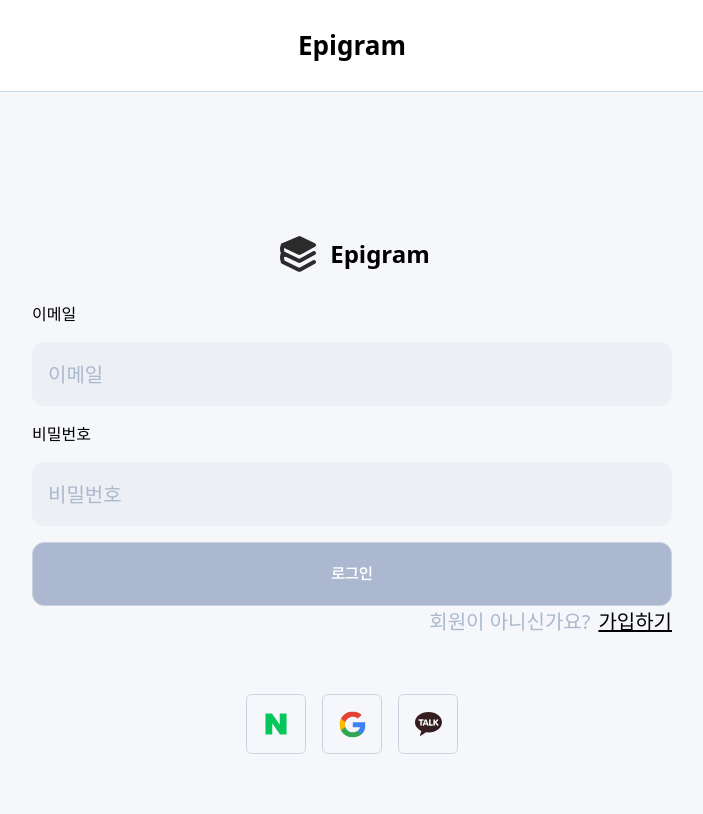
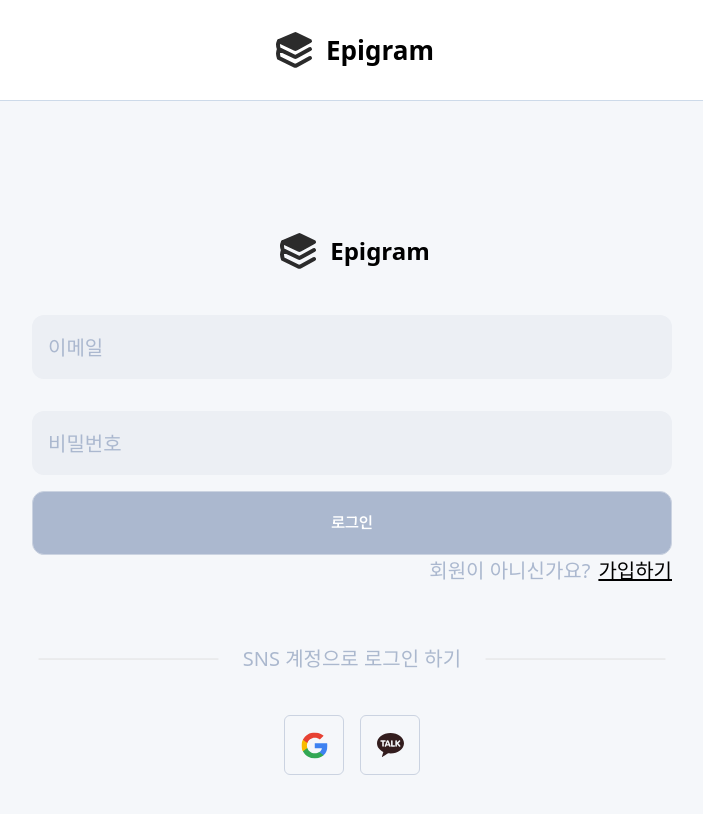
Before and after one commit to lhv0829/epgiram, a Next.js app: page /login in a window 1280 px wide. Shown: the top 814 px of the page, without its empty margins (288-991 px from the left). Built offline with nearby package versions, Linux system fonts and the light colour scheme.

Commit message:
chore : auth form 수정

```diff
--- a/components/auth/loginForm/index.tsx
+++ b/components/auth/loginForm/index.tsx
@@ -43,13 +43,11 @@
   const [isFormValid, setIsFormValid] = useState(false);
   const formFields = [
     {
-      label: "이메일",
       name: "email",
       placeholder: "이메일",
       errors: fieldErrors.email,
     },
     {
-      label: "비밀번호",
       name: "password",
       placeholder: "비밀번호",
       type: "password",
--- a/components/auth/socialBox.tsx
+++ b/components/auth/socialBox.tsx
@@ -3,15 +3,35 @@
 interface ISocialBoxProps {}
 export default function SocialBox(props: ISocialBoxProps) {
   return (
-    <div className="mt-14 flex gap-4 justify-center">
-      <div className="oauth">
-        <Image src="/icons/naver.svg" alt="naver" height={22} width={22} />
+    <div className="mt-14 flex flex-col gap-10 justify-center">
+      <div className="flex items-center justify-center gap-x-6">
+        <svg
+          xmlns="http://www.w3.org/2000/svg"
+          width="181"
+          height="2"
+          viewBox="0 0 181 2"
+          fill="none"
+        >
+          <path d="M0.5 1H180.5" stroke="#E0E0E0" />
+        </svg>
+        <span className="text-[#ABB8CE] text-xl">SNS 계정으로 로그인 하기</span>
+        <svg
+          xmlns="http://www.w3.org/2000/svg"
+          width="181"
+          height="2"
+          viewBox="0 0 181 2"
+          fill="none"
+        >
+          <path d="M0.5 1H180.5" stroke="#E0E0E0" />
+        </svg>
       </div>
-      <div className="oauth">
-        <Image src="/icons/google.svg" alt="google" height={27} width={27} />
-      </div>
-      <div className="oauth">
-        <Image src="/icons/kakao.svg" alt="kakao" height={30} width={27} />
+      <div className="flex justify-center gap-x-4">
+        <div className="oauth">
+          <Image src="/icons/google.svg" alt="google" height={27} width={27} />
+        </div>
+        <div className="oauth">
+          <Image src="/icons/kakao.svg" alt="kakao" height={30} width={27} />
+        </div>
       </div>
     </div>
   );
--- a/components/core/Gnb.tsx
+++ b/components/core/Gnb.tsx
@@ -25,7 +25,7 @@
 
   const title = getTitle(pathParts);
 
-  const showLogo = !pathParts || pathParts === "epigram";
+  const showLogo = title === "Epigram";
   const isAuthPage = pathParts === "login" || pathParts === "join";
   const isBackPage =
     pathParts === "addepigram" ||
--- a/components/core/input/FormField.tsx
+++ b/components/core/input/FormField.tsx
@@ -3,7 +3,7 @@
 import TextField from "./textField";
 
 interface FormFieldProps {
-  label: string;
+  label?: string;
   name: string;
   className?: string;
   placeholder: string;
@@ -26,7 +26,9 @@
   const error = errors.length > 0 ? true : false;
   return (
     <>
-      <label htmlFor={name}>{label}</label>
+      <label className="text-blue-900 text-xl font-medium" htmlFor={name}>
+        {label}
+      </label>
       <TextField
         className={className}
         onChange={onChange}
```
